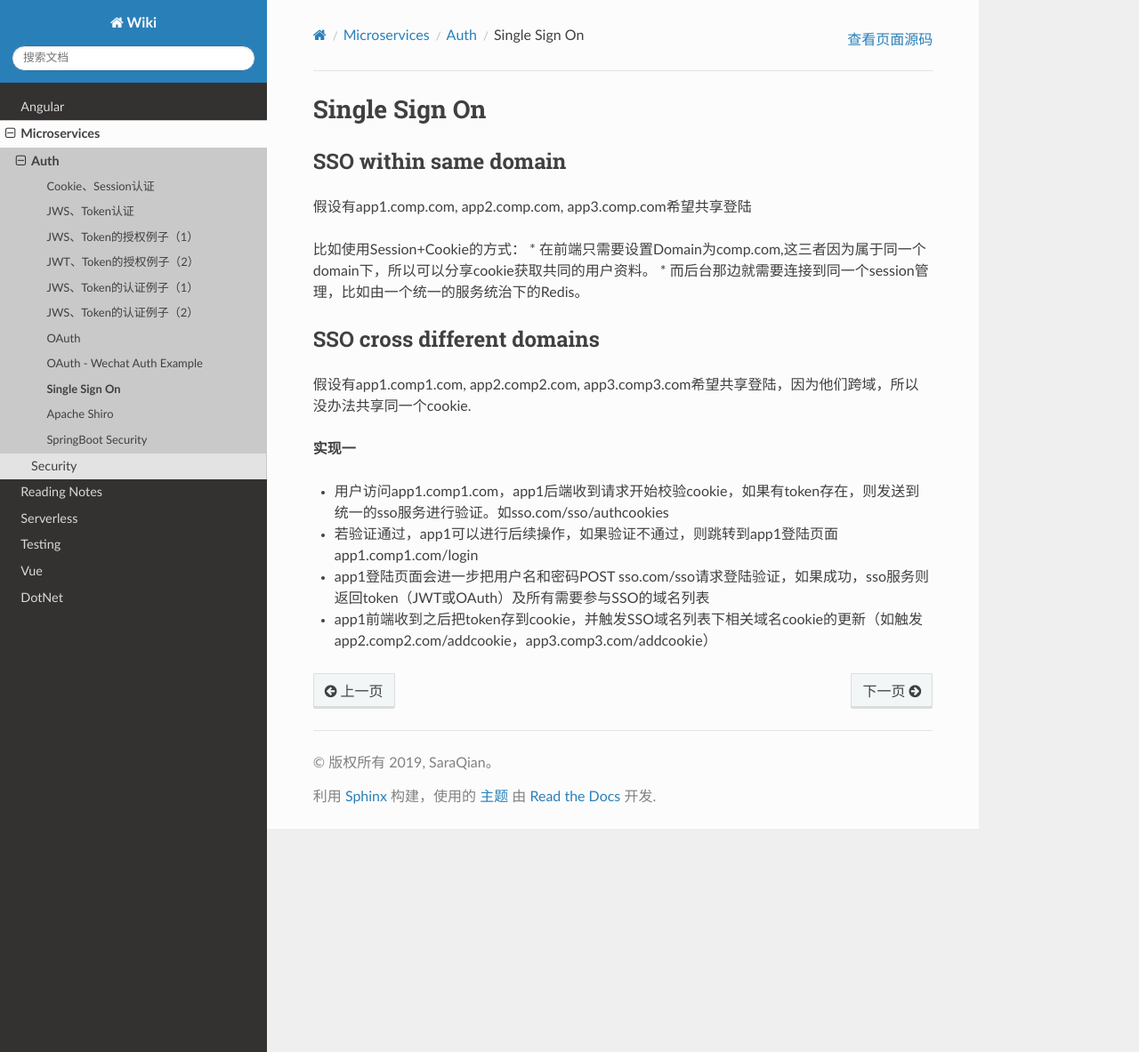
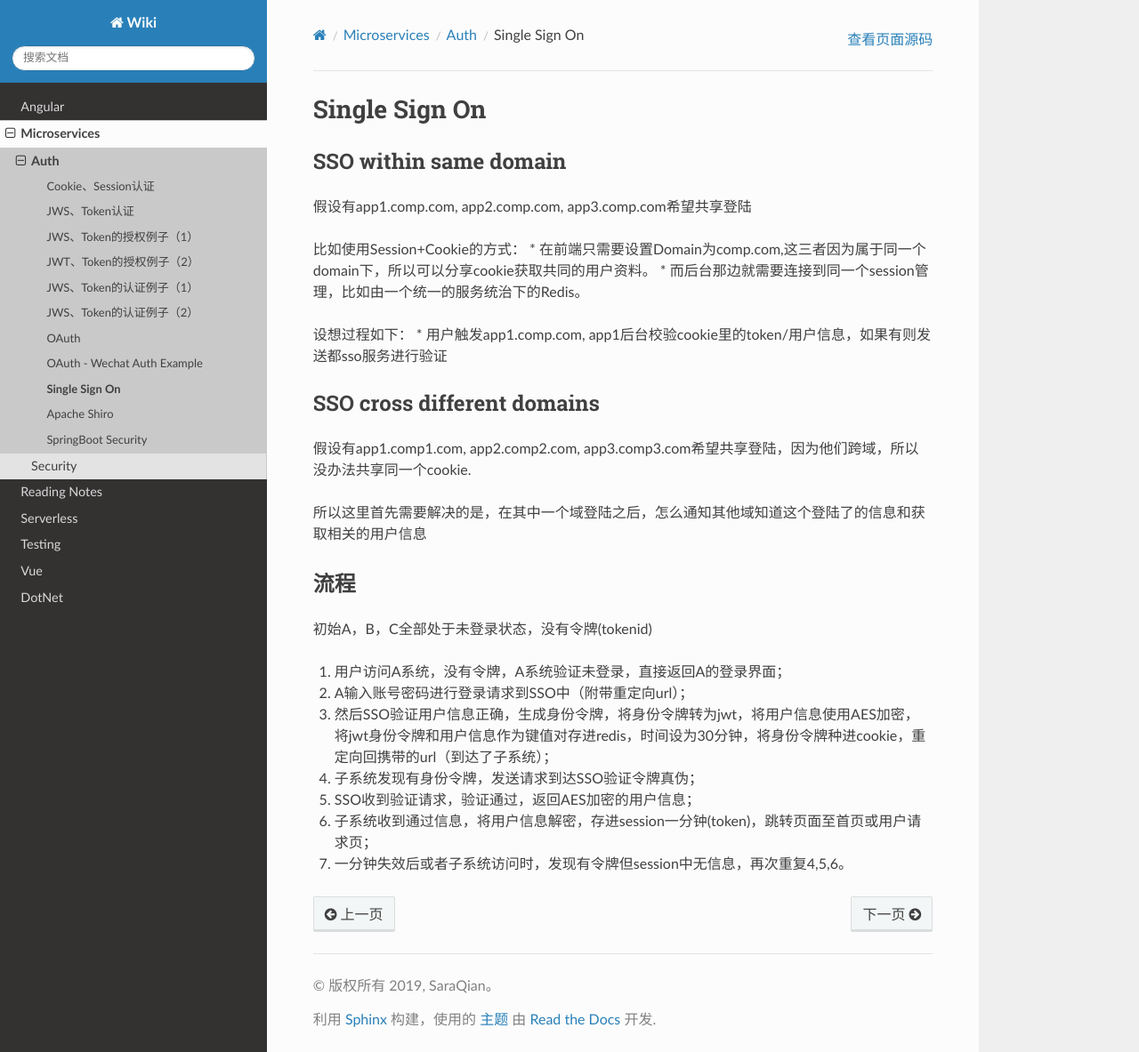
Before and after one commit to abigail830/Sphinx_wiki, a Sphinx documentation site: the page built from source/Microservices/Auth/SSO.rst, in a window 1280 px wide and 1183 px high. Shown: the whole window at 89% size. Built offline with Sphinx 7.4.7 and the Read the Docs theme 2.0.0, drawn with Linux system fonts in a browser that asks for light colours.

Commit message:
Update SSO.rst

```diff
--- a/source/Microservices/Auth/SSO.rst
+++ b/source/Microservices/Auth/SSO.rst
@@ -10,18 +10,31 @@ SSO within same domain
 * 在前端只需要设置Domain为comp.com,这三者因为属于同一个domain下，所以可以分享cookie获取共同的用户资料。
 * 而后台那边就需要连接到同一个session管理，比如由一个统一的服务统治下的Redis。
 
+设想过程如下：
+* 用户触发app1.comp.com, app1后台校验cookie里的token/用户信息，如果有则发送都sso服务进行验证
+
 
 SSO cross different domains
 -------------------------------
 
 假设有app1.comp1.com, app2.comp2.com, app3.comp3.com希望共享登陆，因为他们跨域，所以没办法共享同一个cookie.
 
-**实现一**
+所以这里首先需要解决的是，在其中一个域登陆之后，怎么通知其他域知道这个登陆了的信息和获取相关的用户信息
 
-* 用户访问app1.comp1.com，app1后端收到请求开始校验cookie，如果有token存在，则发送到统一的sso服务进行验证。如sso.com/sso/authcookies
-* 若验证通过，app1可以进行后续操作，如果验证不通过，则跳转到app1登陆页面app1.comp1.com/login
-* app1登陆页面会进一步把用户名和密码POST sso.com/sso请求登陆验证，如果成功，sso服务则返回token（JWT或OAuth）及所有需要参与SSO的域名列表
-* app1前端收到之后把token存到cookie，并触发SSO域名列表下相关域名cookie的更新（如触发app2.comp2.com/addcookie，app3.comp3.com/addcookie）
+
+流程
+---------
+
+初始A，B，C全部处于未登录状态，没有令牌(tokenid)
+
+1. 用户访问A系统，没有令牌，A系统验证未登录，直接返回A的登录界面；
+2. A输入账号密码进行登录请求到SSO中（附带重定向url）；
+3. 然后SSO验证用户信息正确，生成身份令牌，将身份令牌转为jwt，将用户信息使用AES加密，将jwt身份令牌和用户信息作为键值对存进redis，时间设为30分钟，将身份令牌种进cookie，重定向回携带的url（到达了子系统）；
+4. 子系统发现有身份令牌，发送请求到达SSO验证令牌真伪；
+5. SSO收到验证请求，验证通过，返回AES加密的用户信息；
+6. 子系统收到通过信息，将用户信息解密，存进session一分钟(token)，跳转页面至首页或用户请求页；
+7. 一分钟失效后或者子系统访问时，发现有令牌但session中无信息，再次重复4,5,6。
+
 
 
 
```
